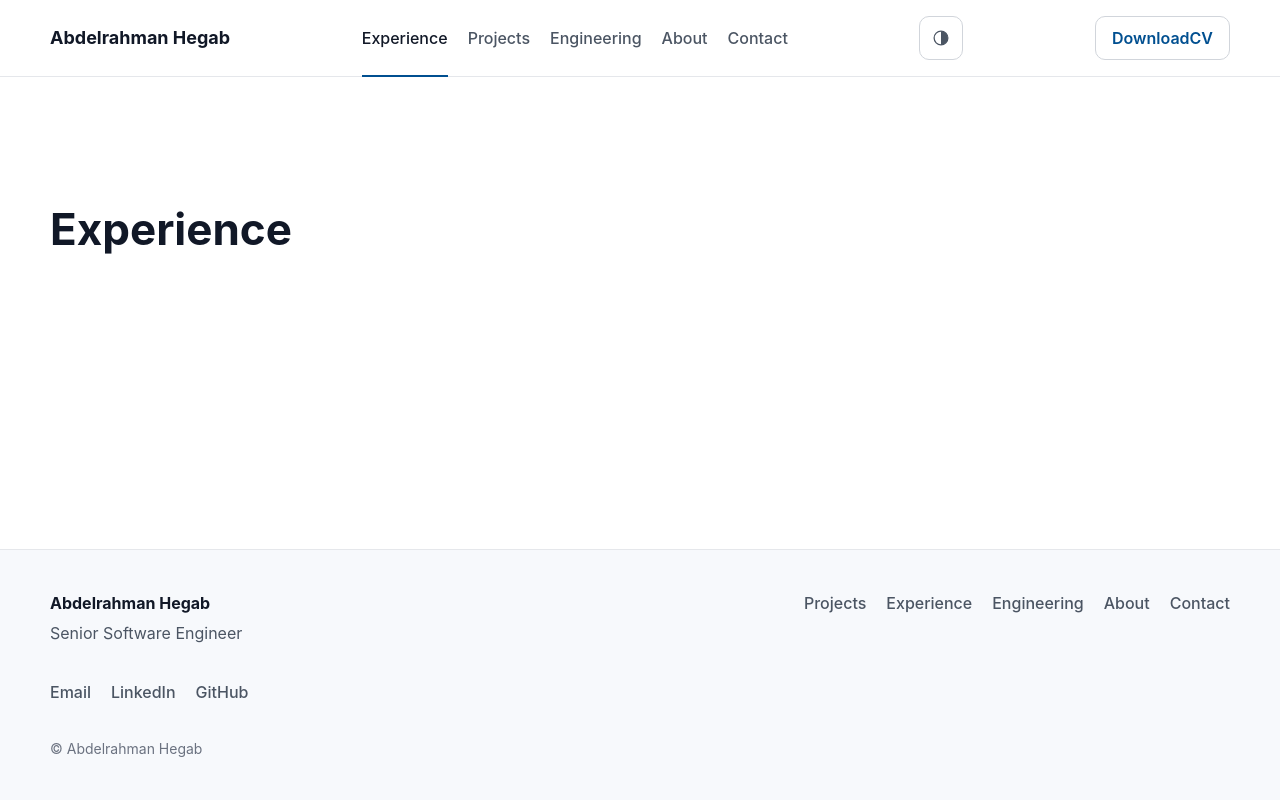
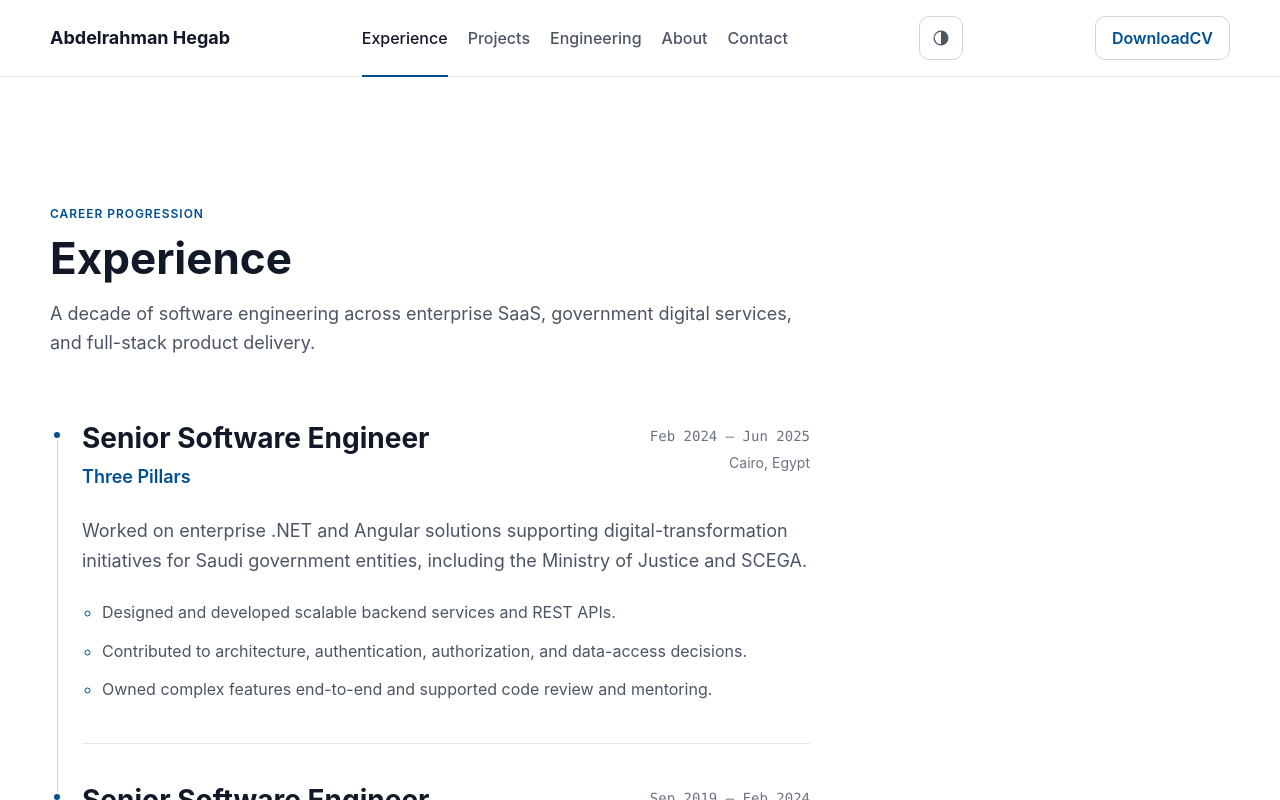
Before and after one commit to abdelrahman-nasser/abdelrahman-portfolio, an Angular app: page /experience in a window 1280 px wide. Shown: the top 800 px of the page. Built offline with nearby package versions, Linux system fonts and the light colour scheme.

Commit message:
feat: implement full experience page

```diff
--- a/src/app/features/experience/experience-page.html
+++ b/src/app/features/experience/experience-page.html
@@ -1,5 +1,65 @@
-<section class="section">
+<section class="experience-page section" aria-labelledby="experience-title">
   <app-page-container>
-    <h1>Experience</h1>
+    <header class="experience-page__header">
+      <p class="experience-page__eyebrow">Career progression</p>
+      <h1 id="experience-title">Experience</h1>
+      <p class="experience-page__intro">
+        A decade of software engineering across enterprise SaaS, government digital services, and
+        full-stack product delivery.
+      </p>
+    </header>
+
+    <ol class="experience-page__timeline" aria-label="Professional experience">
+      @for (experience of experiences; track experience.id) {
+        <li class="experience-page__entry">
+          <article>
+            <header class="experience-page__entry-header">
+              <div class="experience-page__role">
+                <h2>{{ experience.role }}</h2>
+                <p class="experience-page__company">{{ experience.company }}</p>
+              </div>
+
+              <div class="experience-page__metadata">
+                @if (experience.startDate || experience.endDate) {
+                  <p class="experience-page__date">
+                    <span class="visually-hidden">Employment period: </span>
+                    @if (experience.startDate) {
+                      <time [attr.datetime]="experience.startDate">
+                        {{ formatDate(experience.startDate) }}
+                      </time>
+                    }
+                    @if (experience.startDate && experience.endDate) {
+                      <span aria-hidden="true"> – </span>
+                      <span class="visually-hidden"> to </span>
+                    }
+                    @if (experience.endDate) {
+                      <time [attr.datetime]="experience.endDate">
+                        {{ formatDate(experience.endDate) }}
+                      </time>
+                    }
+                  </p>
+                }
+
+                @if (experience.location) {
+                  <p class="experience-page__location">{{ experience.location }}</p>
+                }
+              </div>
+            </header>
+
+            @if (experience.summary) {
+              <p class="experience-page__summary">{{ experience.summary }}</p>
+            }
+
+            @if (experience.highlights.length > 0) {
+              <ul class="experience-page__highlights" aria-label="Selected responsibilities">
+                @for (highlight of experience.highlights; track highlight) {
+                  <li>{{ highlight }}</li>
+                }
+              </ul>
+            }
+          </article>
+        </li>
+      }
+    </ol>
   </app-page-container>
 </section>
--- /dev/null
+++ b/src/app/features/experience/experience-page.scss
@@ -0,0 +1,178 @@
+:host {
+  display: block;
+  min-inline-size: 0;
+}
+
+.experience-page {
+  min-inline-size: 0;
+  background: var(--color-bg-page);
+  overflow-wrap: anywhere;
+}
+
+.experience-page__header,
+.experience-page__timeline {
+  max-inline-size: var(--container-reading);
+}
+
+.experience-page__eyebrow {
+  margin-block-end: var(--space-3);
+  color: var(--color-primary);
+  font-size: var(--font-size-caption);
+  font-weight: var(--font-weight-semibold);
+  letter-spacing: 0.08em;
+  line-height: var(--line-height-caption);
+  text-transform: uppercase;
+}
+
+.experience-page__header h1 {
+  margin: 0;
+}
+
+.experience-page__intro {
+  margin-block-start: var(--space-4);
+  font-size: var(--font-size-body-lg);
+  line-height: var(--line-height-body-lg);
+}
+
+.experience-page__timeline {
+  position: relative;
+  display: grid;
+  padding: 0 0 0 var(--space-6);
+  margin: var(--space-16) 0 0;
+  list-style: none;
+}
+
+.experience-page__timeline::before {
+  position: absolute;
+  inset-block: var(--space-3);
+  inset-inline-start: 0.3125rem;
+  inline-size: 1px;
+  background: var(--color-border-strong);
+  content: '';
+}
+
+.experience-page__entry {
+  position: relative;
+  min-inline-size: 0;
+  padding-block: var(--space-10);
+}
+
+.experience-page__entry:first-child {
+  padding-block-start: 0;
+}
+
+.experience-page__entry:last-child {
+  padding-block-end: 0;
+}
+
+.experience-page__entry + .experience-page__entry {
+  border-block-start: 1px solid var(--color-border);
+}
+
+.experience-page__entry::before {
+  position: absolute;
+  inset-block-start: calc(var(--space-10) + 0.5rem);
+  inset-inline-start: calc(-1 * var(--space-6) + 1px);
+  inline-size: 0.625rem;
+  block-size: 0.625rem;
+  border: 2px solid var(--color-bg-page);
+  border-radius: 50%;
+  background: var(--color-primary);
+  content: '';
+}
+
+.experience-page__entry:first-child::before {
+  inset-block-start: 0.5rem;
+}
+
+.experience-page__entry-header {
+  display: grid;
+  gap: var(--space-3);
+}
+
+.experience-page__role h2 {
+  font-size: var(--font-size-h3);
+}
+
+.experience-page__company {
+  margin-block-start: var(--space-2);
+  color: var(--color-primary);
+  font-size: var(--font-size-body-lg);
+  font-weight: var(--font-weight-semibold);
+  line-height: var(--line-height-body-lg);
+}
+
+.experience-page__metadata {
+  display: grid;
+  gap: var(--space-1);
+  color: var(--color-text-muted);
+  font-size: var(--font-size-body-sm);
+  line-height: var(--line-height-body-sm);
+}
+
+.experience-page__date,
+.experience-page__location {
+  color: inherit;
+}
+
+.experience-page__date {
+  font-family: var(--font-family-mono);
+}
+
+.experience-page__summary {
+  margin-block-start: var(--space-6);
+  color: var(--color-text-secondary);
+  font-size: var(--font-size-body-lg);
+  line-height: var(--line-height-body-lg);
+}
+
+.experience-page__highlights {
+  display: grid;
+  gap: var(--space-3);
+  padding-inline-start: var(--space-5);
+  margin-block: var(--space-6) 0;
+  color: var(--color-text-secondary);
+}
+
+.experience-page__highlights li::marker {
+  color: var(--color-primary);
+}
+
+@media (width >= 48rem) {
+  .experience-page__timeline {
+    padding-inline-start: var(--space-8);
+  }
+
+  .experience-page__timeline::before {
+    inset-inline-start: 0.4375rem;
+  }
+
+  .experience-page__entry::before {
+    inset-inline-start: calc(-1 * var(--space-8) + 2px);
+  }
+
+  .experience-page__entry-header {
+    grid-template-columns: minmax(0, 1fr) minmax(10rem, auto);
+    align-items: start;
+    gap: var(--space-8);
+  }
+
+  .experience-page__metadata {
+    padding-block-start: var(--space-1);
+    text-align: end;
+  }
+}
+
+@media (width < 30rem) {
+  .experience-page__timeline {
+    margin-block-start: var(--space-12);
+  }
+
+  .experience-page__entry {
+    padding-block: var(--space-8);
+  }
+
+  .experience-page__entry::before {
+    inset-block-start: calc(var(--space-8) + 0.5rem);
+  }
+}
--- a/src/app/features/experience/experience-page.ts
+++ b/src/app/features/experience/experience-page.ts
@@ -1,10 +1,31 @@
 import { Component } from '@angular/core';
 
+import { portfolioExperience } from '../../content';
 import { PageContainer } from '../../layout/page-container/page-container';
+import type { ExperienceItem } from '../../models/experience.models';
+
+const experienceDateFormatter = new Intl.DateTimeFormat('en', {
+  month: 'short',
+  timeZone: 'UTC',
+  year: 'numeric',
+});
 
 @Component({
   imports: [PageContainer],
   selector: 'app-experience-page',
+  styleUrl: './experience-page.scss',
   templateUrl: './experience-page.html',
 })
-export class ExperiencePage {}
+export class ExperiencePage {
+  protected readonly experiences: readonly ExperienceItem[] = portfolioExperience;
+
+  protected formatDate(value: string): string {
+    const [year, month] = value.split('-').map(Number);
+
+    if (month === undefined) {
+      return value;
+    }
+
+    return experienceDateFormatter.format(new Date(Date.UTC(year, month - 1, 1)));
+  }
+}
```
Also changed, not shown: 1 other file (tests, documents, lock files or other folders).
